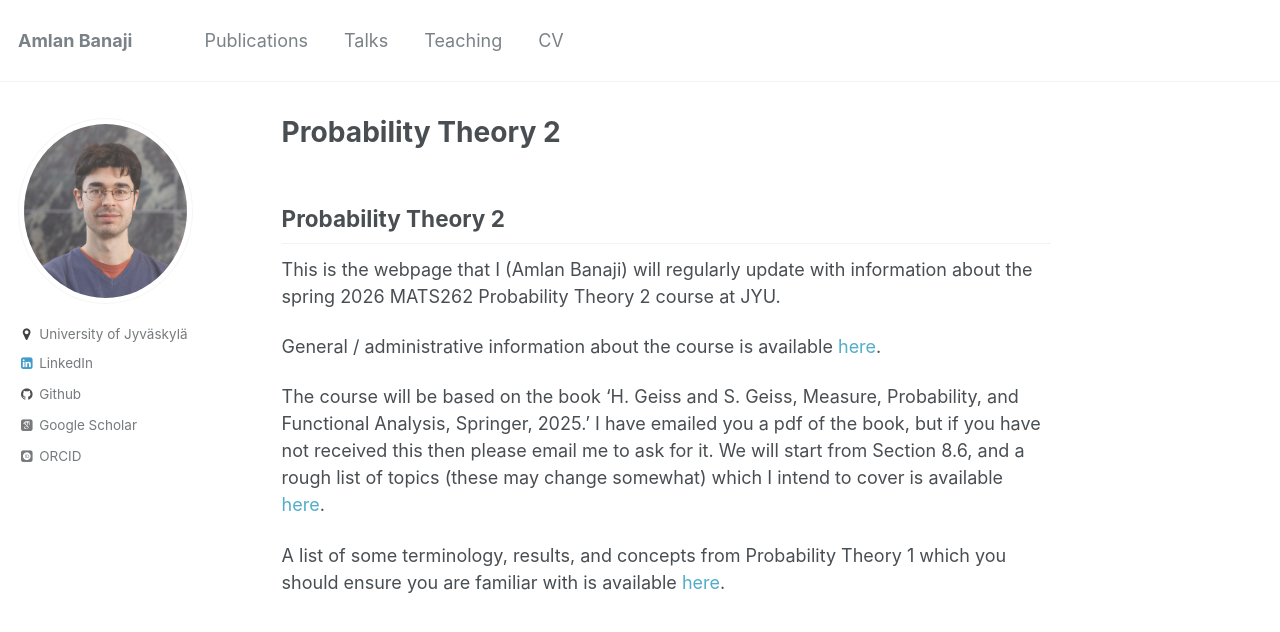
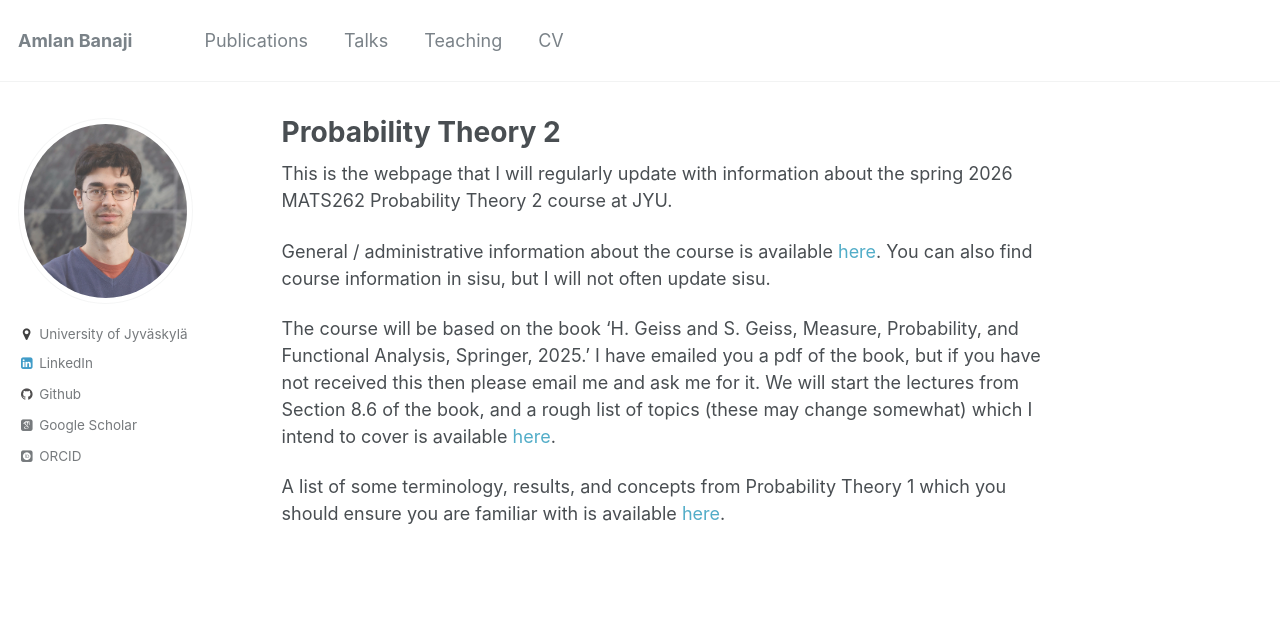
Before and after one commit to amlan-banaji/amlan-banaji.github.io, a Jekyll site: the page built from _pages/probability2026.md, in a window 1280 px wide. Shown: the top 632 px of the page. Built offline with Jekyll 4.4.1, drawn with Linux system fonts in a browser that asks for light colours; some web fonts are replaced.

```diff
--- a/_config.yml
+++ b/_config.yml
@@ -83,7 +83,7 @@ author:
   bio              : ""
   employer         : "University of Jyväskylä"
   location         :
-  googlescholar    : "citations?user=FyYdrKgAAAAJ"
+  googlescholar    : "https://scholar.google.com/citations?user=FyYdrKgAAAAJ"
   email            :
   uri              :
   bitbucket        :
@@ -98,7 +98,7 @@ author:
   instagram        :
   lastfm           :
   linkedin         : "amlan-banaji-2a50b217b"
-  orcid            : "0000-0002-3727-0894"
+  orcid            : "https://orcid.org/0000-0002-3727-0894"
   pinterest        :
   soundcloud       :
   stackoverflow    :
--- a/_pages/probability2026.md
+++ b/_pages/probability2026.md
@@ -4,13 +4,11 @@ permalink: /probability2026/
 author_profile: true
 ---
 
-## Probability Theory 2
+This is the webpage that I will regularly update with information about the spring 2026 MATS262 Probability Theory 2 course at JYU.
 
-This is the webpage that I (Amlan Banaji) will regularly update with information about the spring 2026 MATS262 Probability Theory 2 course at JYU.
+General / administrative information about the course is available [here](https://amlan-banaji.github.io/files/Probability2Info.pdf). You can also find course information in sisu, but I will not often update sisu.
 
-General / administrative information about the course is available [here](https://amlan-banaji.github.io/files/Probability2Info.pdf).
-
-The course will be based on the book 'H. Geiss and S. Geiss, Measure, Probability, and Functional Analysis, Springer, 2025.' I have emailed you a pdf of the book, but if you have not received this then please email me to ask for it.
-We will start from Section 8.6, and a rough list of topics (these may change somewhat) which I intend to cover is available [here](https://amlan-banaji.github.io/files/Probability2Topics.pdf).
+The course will be based on the book 'H. Geiss and S. Geiss, Measure, Probability, and Functional Analysis, Springer, 2025.' I have emailed you a pdf of the book, but if you have not received this then please email me and ask me for it.
+We will start the lectures from Section 8.6 of the book, and a rough list of topics (these may change somewhat) which I intend to cover is available [here](https://amlan-banaji.github.io/files/Probability2Topics.pdf).
 
 A list of some terminology, results, and concepts from Probability Theory 1 which you should ensure you are familiar with is available [here](https://amlan-banaji.github.io/files/TermsFromProbability1.pdf).
```
Also changed, not shown: 2 other files.
